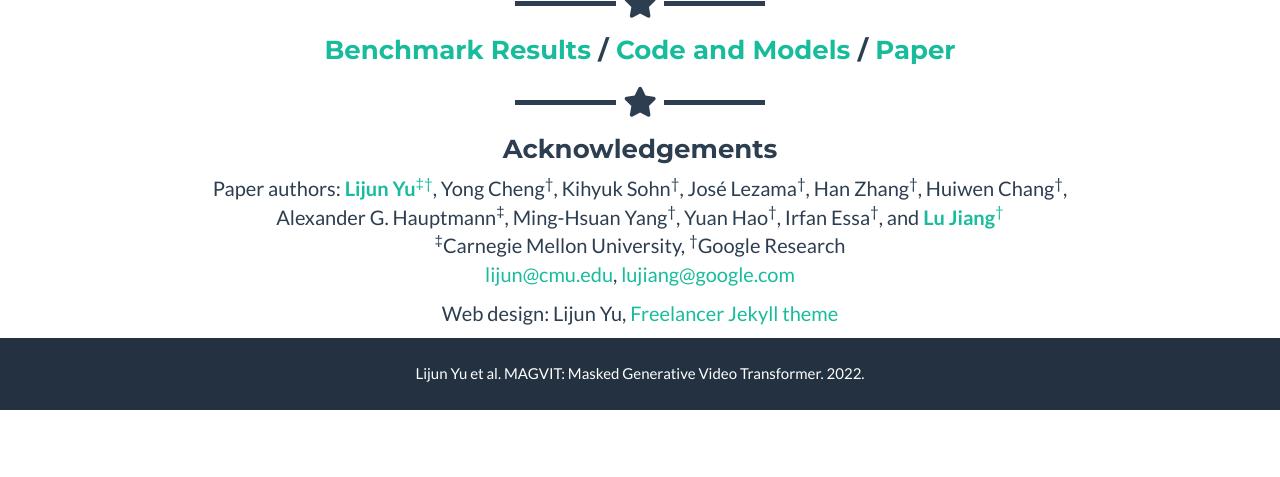
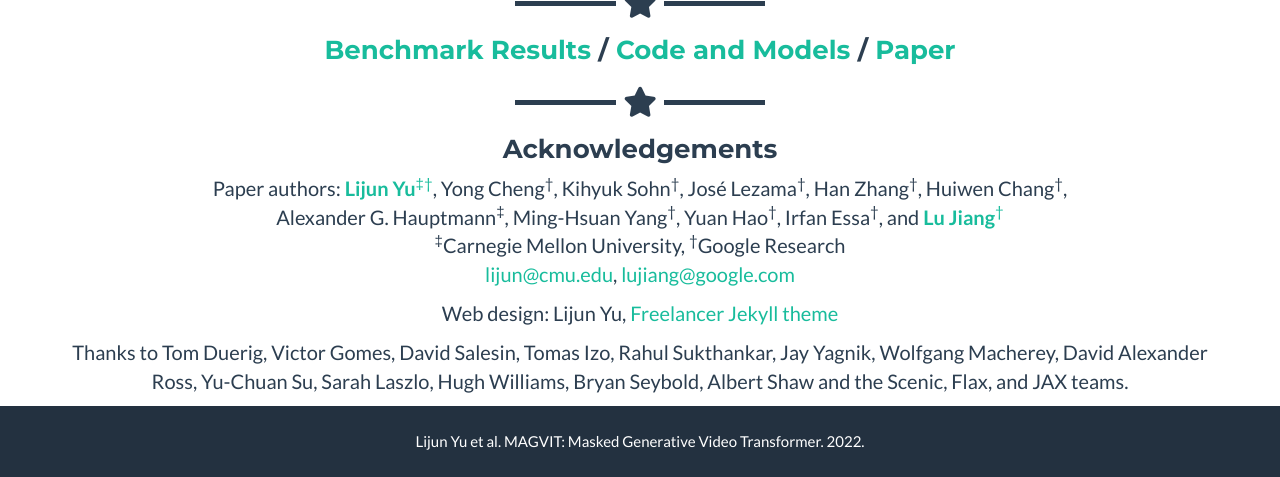
Before and after one commit to MAGVIT/magvit.github.io, a Jekyll site: the page built from index.html, in a window 1280 px wide and 900 px high, scrolled down 2214 px, cut to the strip 423-900 px from the top of the window. Built offline with Jekyll 4.4.1, drawn with Linux system fonts in a browser that asks for light colours; before the commit the page ends 3047 px from its top, so only the background shows below that; part of the change alters nothing that is shown.

```diff
--- a/_includes/acknowledgement.html
+++ b/_includes/acknowledgement.html
@@ -11,6 +11,7 @@
             <sup>‡</sup>Carnegie Mellon University, <sup>†</sup>Google Research<br>
             <a href="mailto:lijun@cmu.edu">lijun@cmu.edu</a>, <a href="mailto:lujiang@google.com">lujiang@google.com</a></p>
           <p>Web design: Lijun Yu, <a href="https://github.com/jeromelachaud/freelancer-theme">Freelancer Jekyll theme</a></p>
+          <p>Thanks to Tom Duerig, Victor Gomes, David Salesin, Tomas Izo, Rahul Sukthankar, Jay Yagnik, Wolfgang Macherey, David Alexander Ross, Yu-Chuan Su, Sarah Laszlo, Hugh Williams, Bryan Seybold, Albert Shaw and the Scenic, Flax, and JAX teams.</p>
           <!--strip anonymous end-->
         </div>
       </div>
--- a/_includes/demo.html
+++ b/_includes/demo.html
@@ -8,7 +8,11 @@
         </div>
         <div class="row">
             <div class="col-lg-12 text-center">
-              <p>(Unmute for narrations)</p>
+              <p>(Unmute for narrations)
+                <!--strip anonymous begin-->
+                <a href="https://www.youtube.com/watch?v=lNCq7xEuFBQ">Youtube</a> <a href="https://www.bilibili.com/video/BV1XG4y197nM/">Bilibili</a>
+                <!--strip anonymous end-->
+              </p>
             </div>
         </div>
     </div>
```
